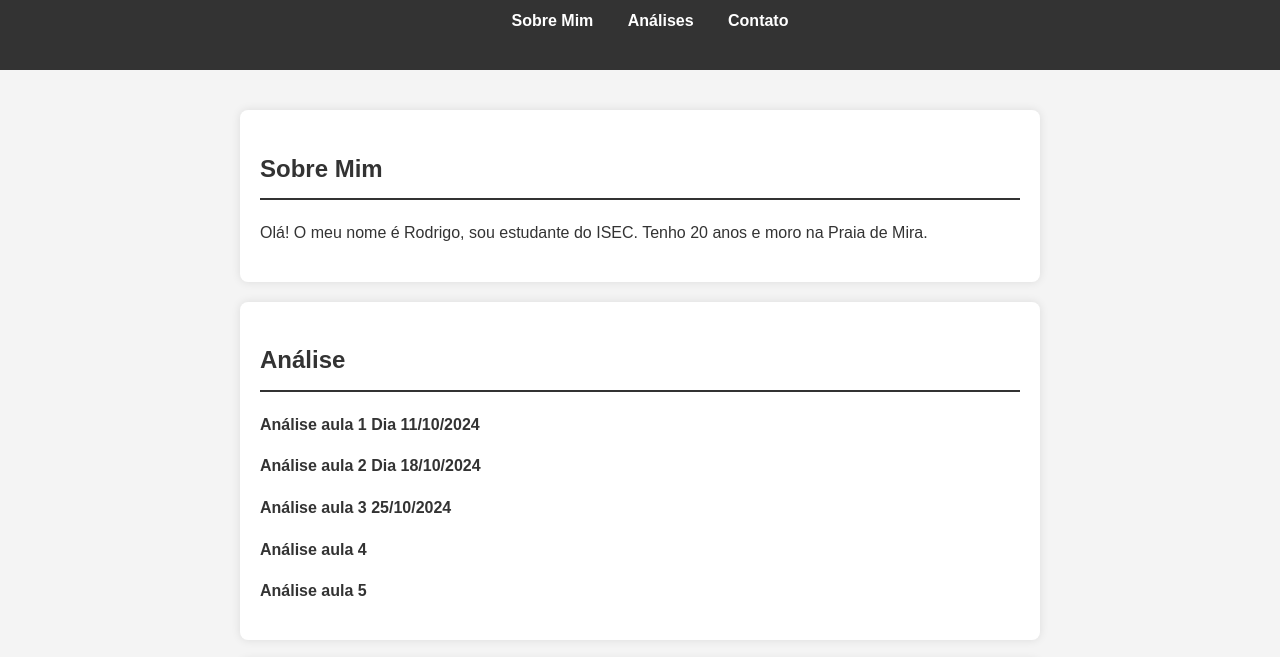
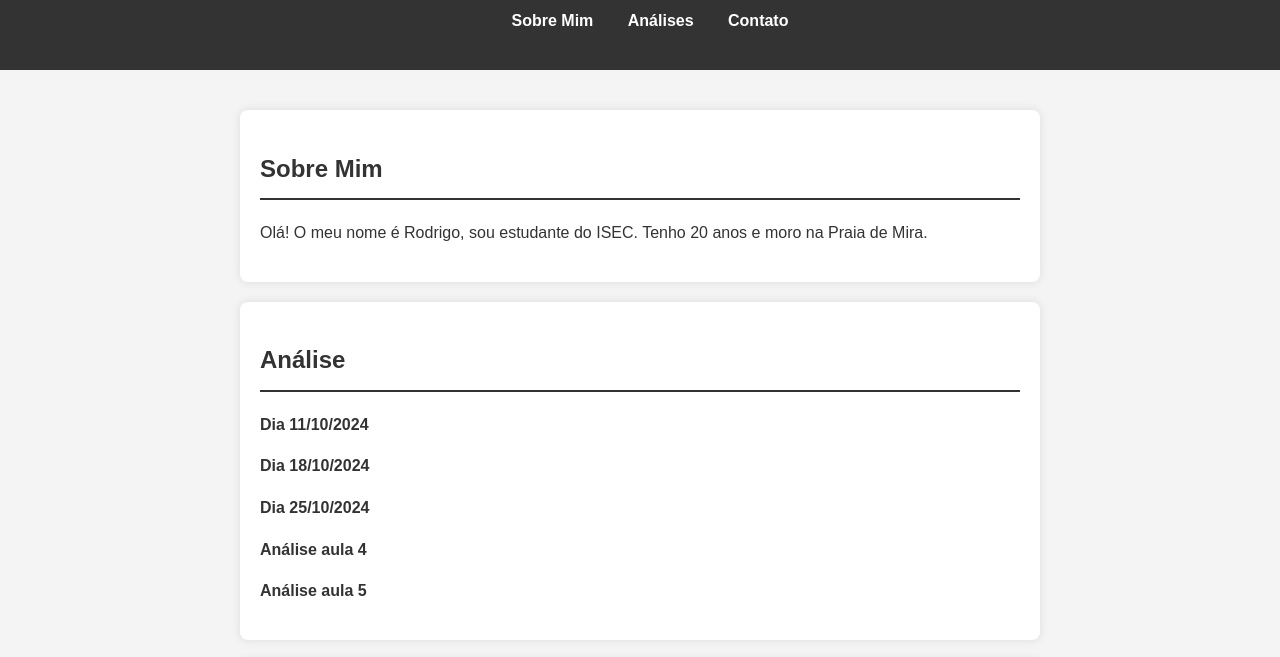
Before and after one commit to kappa15/ID, a plain HTML site: page index.html in a window 1280 px wide. Shown: the part 106-763 px from the top of the page. Drawn offline with Linux system fonts and the light colour scheme.

Commit message:
Update index.html

```diff
--- a/index.html
+++ b/index.html
@@ -193,7 +193,7 @@
                     <br><b>Crítica</b>
                     <br>A explicação da aula aconteceu de forma repentina, o que deixou algumas partes
                     confusas no início. No entanto, no final, os conceitos foram compreendidos através de exemplos e exercícios.
-                </p></div><p>Análise aula 1 Dia 11/10/2024</p></div>
+                </p></div><p>Dia 11/10/2024</p></div>
 
                 <div class="analises"><div class="desc"><p class="sair">Sair</p><p><b>Análise</b>
                     <br>
@@ -206,7 +206,7 @@
                     <br><b>Crítica</b>
                     <br>
                         Crítica
-                </p></div><p>Análise aula 2 Dia 18/10/2024</p></div>
+                </p></div><p>Dia 18/10/2024</p></div>
 
                 <div class="analises"><div class="desc"><p class="sair">Sair</p><p><b>Análise</b>
                     <br>
@@ -219,7 +219,7 @@
                     <br><b>Crítica</b>
                     <br>
                         Crítica
-                </p></div><p>Análise aula 3 25/10/2024</p></div>
+                </p></div><p>Dia 25/10/2024</p></div>
 
                 <div class="analises"><div class="desc"><p class="sair">Sair</p><p><b>Análise</b>
                     <br>Os conceitos básicos de sistemas digitais foram apresentados pelo professor na aula.
```
